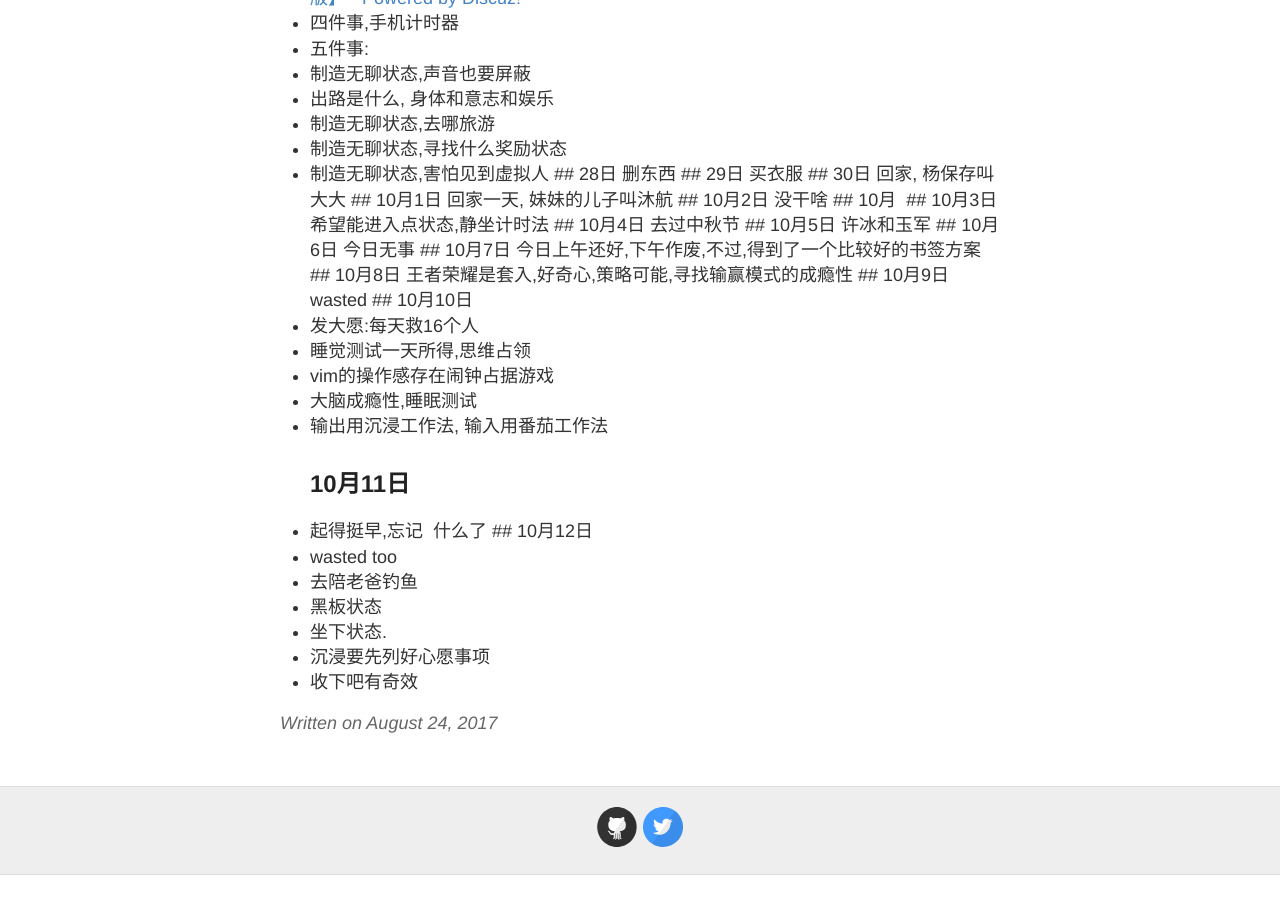
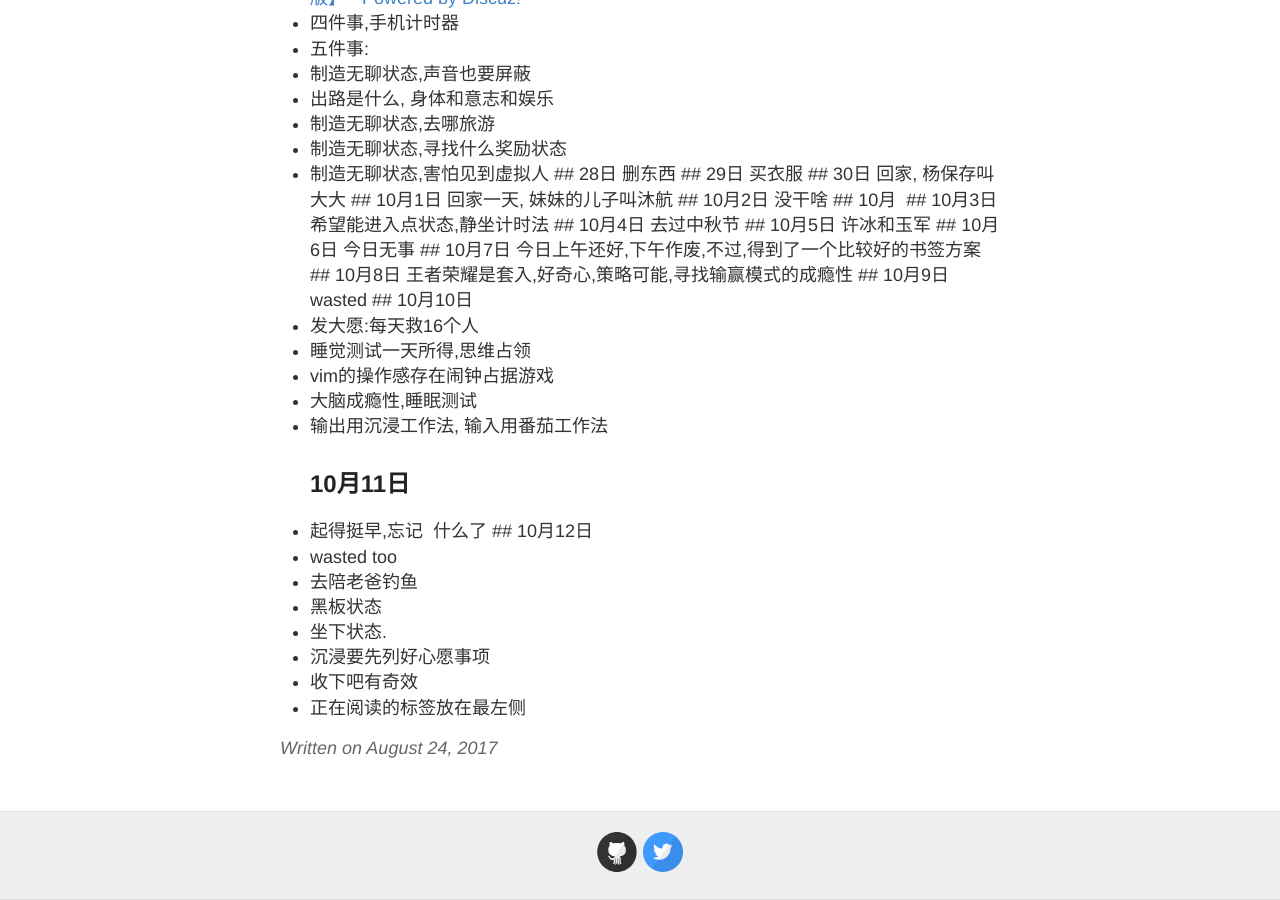
Before and after one commit to evelol/zzx_blog, a Jekyll site: the page built from _posts/2017-08-24-Ok.md, in a window 1280 px wide and 900 px high, scrolled down 4563 px. Built offline with Jekyll 4.4.1, drawn with Linux system fonts in a browser that asks for light colours; our own code applies the rules of GitHub Pages for plain Markdown files; before the commit the page ends 5438 px from its top, so only the background shows below that.

Commit message:
Update 2017-08-24-Ok.md

```diff
--- a/_posts/2017-08-24-Ok.md
+++ b/_posts/2017-08-24-Ok.md
@@ -132,3 +132,4 @@ q## 24日,昨天搞了搞linux，用了下deepin
  - 坐下状态.
  - 沉浸要先列好心愿事项
  - 收下吧有奇效
+ - 正在阅读的标签放在最左侧
```
